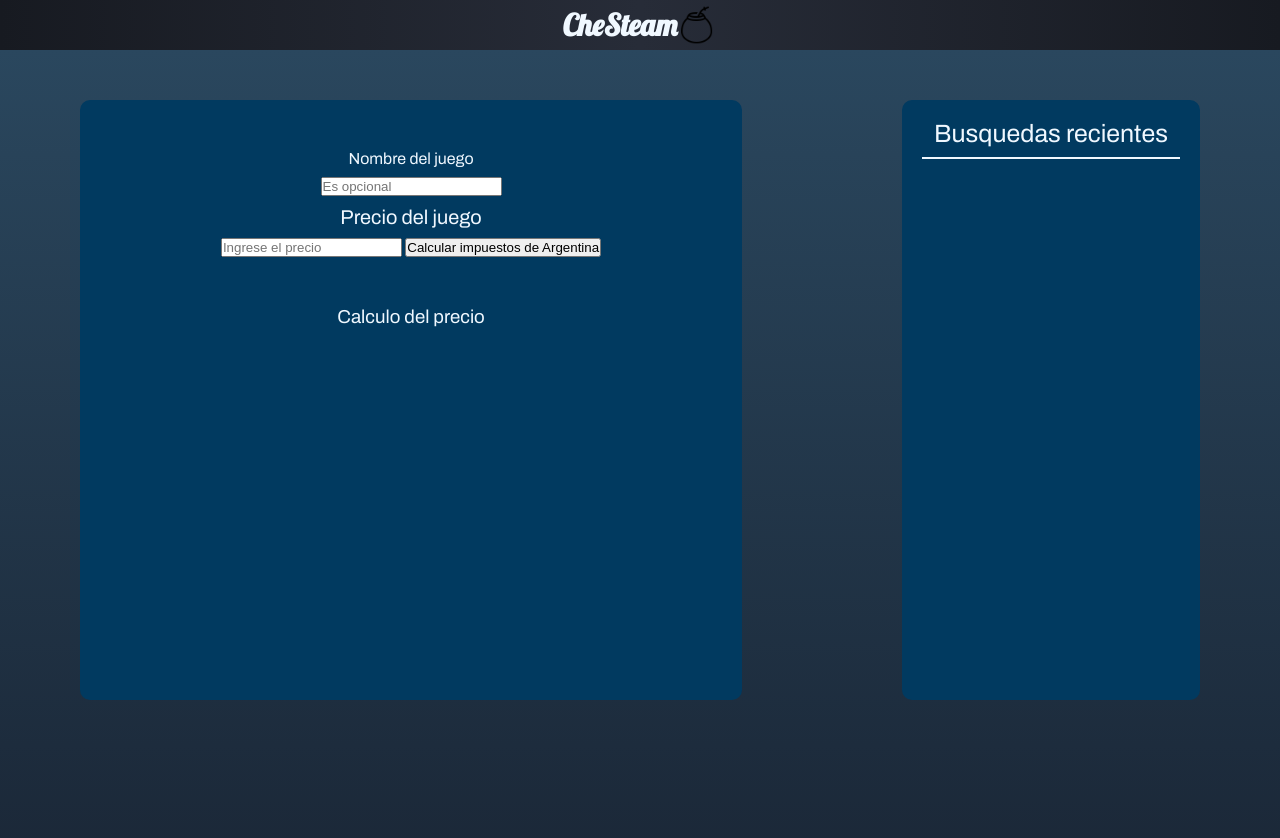
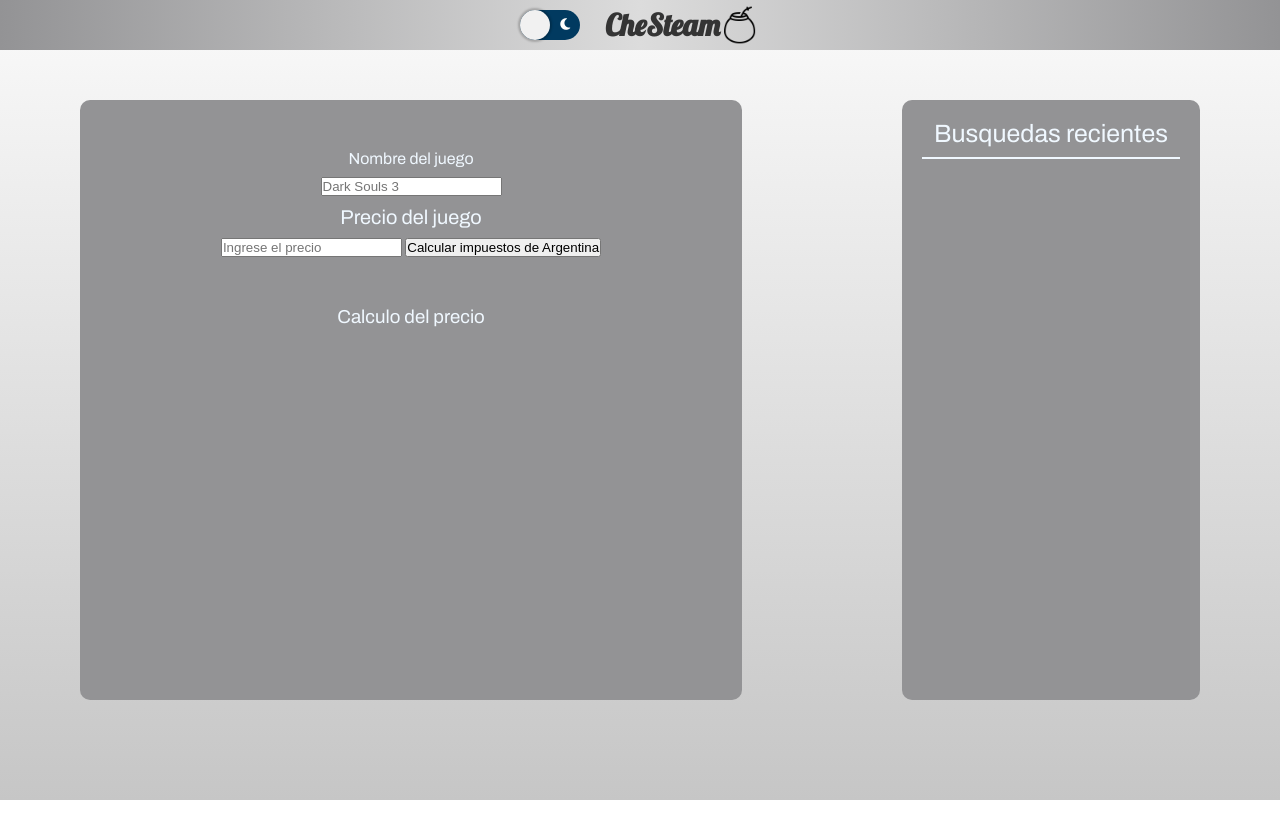
Before and after one commit to SantiagoPaz1/Js-CoderHouse, a plain HTML site: page Simulador de costos Steam/index.html in a window 1280 px wide. After the commit the page ends 800 px from the top, so only its background shows below. Drawn offline with Linux system fonts and the light colour scheme.

Commit message:
Se agrego el MODO OSCURO y se guardo en un local storage. Tambien hubo arreglos de CSS

```diff
--- a/Simulador de costos Steam/index.html
+++ b/Simulador de costos Steam/index.html
@@ -8,11 +8,19 @@
     <link rel="preconnect" href="https://fonts.googleapis.com">
     <link rel="preconnect" href="https://fonts.gstatic.com" crossorigin>
     <link href="https://fonts.googleapis.com/css2?family=Archivo:wght@200;400&family=Lobster&display=swap" rel="stylesheet">
+    <script src="https://kit.fontawesome.com/04a73ba0a6.js" crossorigin="anonymous"></script>
     <title>Simulador de costos Steam Argentina</title>
 </head>
 <body>
 
+
     <header class="header">
+
+        <button class="btnModoOscuro" id="btnModoOscuro">
+            <span class="spanMO"><i class="fa-solid fa-sun"></i></i></span>
+            <span class="spanMO"><i class="fa-solid fa-moon"></i></span>
+        </button>
+
         <h2 id="logo">CheSteam</h2>
         <img class="iconoLogo" src="img/Icono-Mate-100.png" alt="Icono-Mate">
     </header>
@@ -21,7 +29,7 @@
         <section class="contenedorGeneral">
             <form class="formularioPrecio">
                 <p id="formularioNombreJuego">Nombre del juego</p>
-                <input type="text" name="nombreJuego" id="nombreJuego" placeholder="Es opcional">
+                <input type="text" name="nombreJuego" id="nombreJuego" placeholder="Dark Souls 3">
                 <p class="formularioTitulo">Precio del juego</p>
                 <input type="text"  name="precioJuego" id="precioJuego" placeholder="Ingrese el precio">
                 <button type="button" id="btnCalculo" > Calcular impuestos de Argentina </button>
--- a/Simulador de costos Steam/index.js
+++ b/Simulador de costos Steam/index.js
@@ -1,4 +1,5 @@
 // VARIABLES
+const btnModoOscuro = document.querySelector("#btnModoOscuro");
 let nombreJuego;
 let engañaPichanga = false;
 let precioJuego;
@@ -11,7 +12,17 @@ let busquedasRecientes = [];
 
 // FUNCIONES
 
+function modoOscuro(){
+    document.body.classList.toggle("modoOscuro");
+    btnModoOscuro.classList.toggle("active");
 
+    if(document.body.classList.contains("modoOscuro")){
+        localStorage.setItem("modo-oscuro", "true")
+    }else{
+        localStorage.setItem("modo-oscuro", "false")
+    }
+
+}
 
 
 function imprimirResumen(){
@@ -59,4 +70,14 @@ function calcularImpuestos(){
 
 
 // Programa
+
 document.querySelector("#btnCalculo").onclick = calcularImpuestos;
+btnModoOscuro.addEventListener("click", modoOscuro);
+
+if(localStorage.getItem("modo-oscuro") === "true"){
+    document.body.classList.add("modoOscuro");
+    btnModoOscuro.classList.add("active");
+}else{
+    document.body.classList.remove("modoOscuro");
+    btnModoOscuro.classList.remove("active");
+}
--- a/Simulador de costos Steam/style.css
+++ b/Simulador de costos Steam/style.css
@@ -6,29 +6,50 @@
     padding: 0;
 }
 
+body{
+    font-family: Archivo, Arial;
+    height: 100vh;
+    background: linear-gradient(to bottom, #FAFAFA , #C6C6C6  );
+    -webkit-transition: .3s ease all;
+    transition: .3s ease all;
+}
+
+body.modoOscuro{
+    background: linear-gradient(to bottom, #2A475E, #1B2838);
+}
+
+
+
 
 .main{
-    font-family: Archivo, Arial;
-    height: 100vh;
-    background: linear-gradient(to bottom, #2A475E, #1B2838);
     display: flex;
 }
 
 
 
 
+
 /*     HEADER     */
 
-.header{
+header{
     font-family: Lobster, Arial;
     font-size: 20px;
     display: flex;
-    background: linear-gradient(to right, #171A21, #272c38, #171A21 );
-    color: aliceblue;
+    background: linear-gradient(to right, #939395 , #DCDCDC  , #939395 );
+    color: #343434;
     align-items: center;
     justify-content: center;
     height: 50px;
+    -webkit-transition: .3s ease all;
+    transition: .3s ease all;
 
+}
+
+body.modoOscuro header{
+    background: linear-gradient(to right, #171A21, #2A475E, #171A21 );
+    color: aliceblue;
+    -webkit-box-shadow: 10px 10px 20px rgba(0, 0, 0, 0.16);
+    box-shadow: 10px 10px 20px rgba(0, 0, 0, 0.16);
 }
 
 .iconoLogo{
@@ -36,16 +57,69 @@
 }
 
 
+/*     SWITCH MODO OSCURO     */
+
+.btnModoOscuro{
+    background: #013A60;
+    border-radius: 50px;
+    border: none;
+    position: relative;
+    cursor: pointer;
+    display: flex;
+    outline: none;
+    margin-right: 25px;
+}
+
+.btnModoOscuro::after{
+    content: "";
+    display: block;
+    width: 30px;
+    height: 30px;
+    position: absolute;
+    background: #F1F1F1;
+    top: 0;
+    left: 0;
+    right: unset;
+    border-radius: 50px;
+    -webkit-transition: .3s ease all;
+    transition: .3s ease all;
+    box-shadow: 0px 0px 2px 2px rgba(0, 0,0,.2);
+}
+
+.btnModoOscuro.active{
+    background: #939395;
+    color: #000;
+
+}
+.btnModoOscuro.active::after {
+    right: 0;
+    left: unset;
+  }
+
+
+.spanMO{
+    width: 30px;
+    height: 30px;
+    line-height: 30px;
+    display: block;
+    background: none;
+    color: #FFF;
+}
+
 
 
 /*    CONTENEDOR GENERAL    */
 
 .contenedorGeneral{
-    background-color: #013A60;
+    background-color: #939395;
     width: 1000px;
     height: 600px;
     margin: 50px 80px;
     border-radius: 10px;
+
+}
+body.modoOscuro .contenedorGeneral{
+    background-color: #013A60;
 
 }
 #formularioNombreJuego{
@@ -76,12 +150,18 @@
 /*    CONTENEDOR ASIDE    */
 
 .contenedorHistorial{
-    background-color: #013A60;
+    background-color: #939395;
     color: aliceblue;
     width: 450px;
     height: 600px;
     margin: 50px 80px;
     border-radius: 10px;
+
+}
+
+body.modoOscuro .contenedorHistorial{
+    background-color: #013A60;
+    color: aliceblue;
 
 }
 
```
